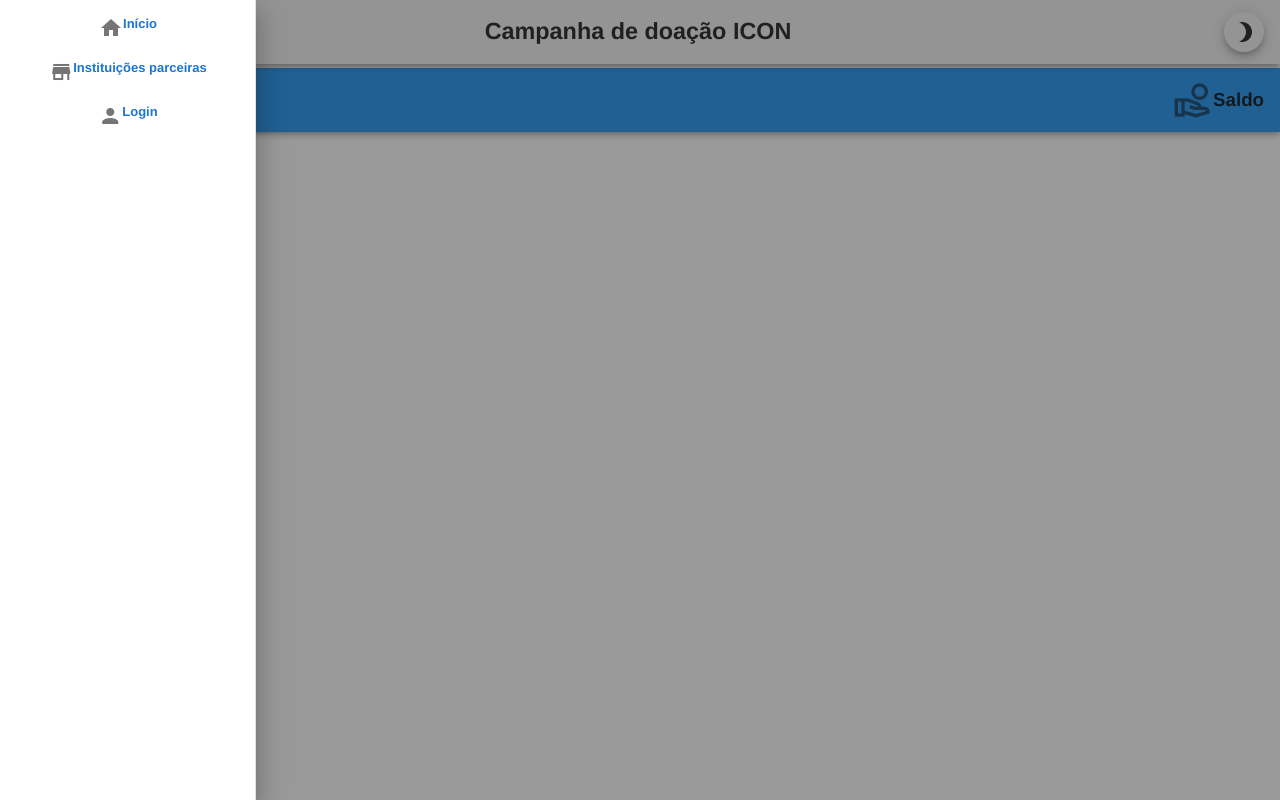
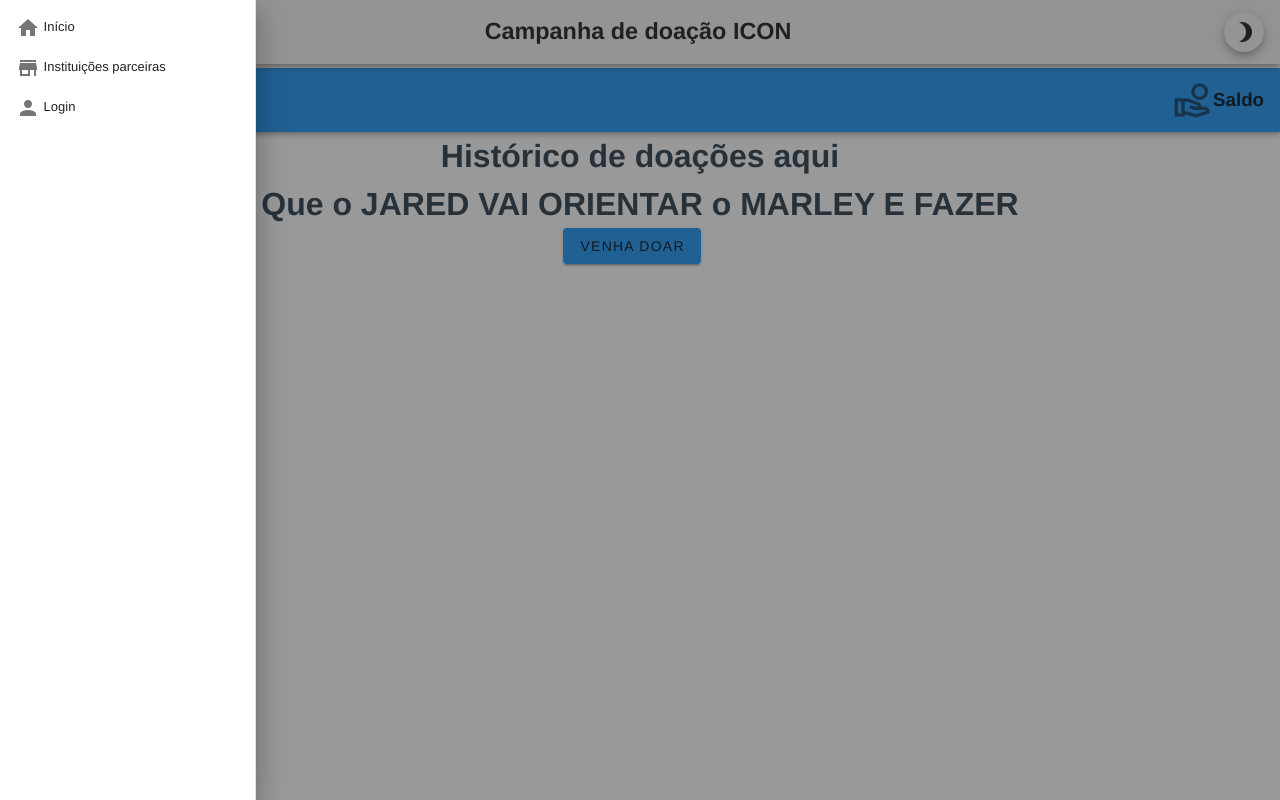
Before and after one commit to BrendaDourado/ProjetoInterdisciplinar, a Vue app: page /HomeLogada in a window 1280 px wide. Both pictures are taken after a click on the button 28 px from the left and 32 px from the top of the page. Built offline with nearby package versions, Linux system fonts and the light colour scheme.

Commit message:
botão doar na logada

```diff
--- a/src/components/AppTopBar.vue
+++ b/src/components/AppTopBar.vue
@@ -3,11 +3,20 @@
     <v-app-bar hide-on-scroll app>
       <v-app-bar-nav-icon @click.stop="drawer = !drawer"></v-app-bar-nav-icon>
       <v-spacer />
-      <v-toolbar-title><h3><strong>Campanha de doação</strong> ICON </h3></v-toolbar-title>
+      <v-toolbar-title
+        ><h3><strong>Campanha de doação</strong> ICON</h3></v-toolbar-title
+      >
       <v-spacer />
       <v-tooltip v-if="!$vuetify.theme.dark" bottom>
         <template v-slot:activator="{ on, attrs }">
-          <v-btn v-on="on" v-bind="attrs" color="whrite" small fab @click="darkMode">
+          <v-btn
+            v-on="on"
+            v-bind="attrs"
+            color="whrite"
+            small
+            fab
+            @click="darkMode"
+          >
             <v-icon class="mr-1">mdi-moon-waxing-crescent</v-icon>
           </v-btn>
         </template>
@@ -16,7 +25,14 @@
 
       <v-tooltip v-else bottom>
         <template v-slot:activator="{ on, attrs }">
-          <v-btn v-on="on" v-bind="attrs" color="black" small fab @click="darkMode">
+          <v-btn
+            v-on="on"
+            v-bind="attrs"
+            color="black"
+            small
+            fab
+            @click="darkMode"
+          >
             <v-icon>mdi-white-balance-sunny</v-icon>
           </v-btn>
         </template>
@@ -24,39 +40,37 @@
       </v-tooltip>
     </v-app-bar>
 
-    <v-navigation-drawer
-      v-model="drawer"
-      absolute
-      bottom
-      temporary
-    >
-      <v-list class="text-left"
-        nav
-        dense
-      >
+    <v-navigation-drawer v-model="drawer" absolute bottom temporary>
+      <v-list class="text-left" nav dense>
         <v-list-item-group
           v-model="group"
           active-class="deep-purple--text text--accent-4"
         >
+          <router-link to="/">
             <v-list-item>
-            <v-list-item-title><router-link to="/"><v-icon>mdi-home</v-icon> Início </router-link></v-list-item-title>
+              <v-list-item-title>
+                <v-icon>mdi-home</v-icon> Início
+              </v-list-item-title>
             </v-list-item>
+          </router-link>
 
+          <router-link to="/InstituicoesParceiras">
             <v-list-item>
-          <v-list-item-title><router-link to="/InstituicoesParceiras">
+              <v-list-item-title>
                 <v-icon>mdi-store</v-icon>
                 Instituições parceiras
-          </router-link></v-list-item-title>
+              </v-list-item-title>
             </v-list-item>
+          </router-link>
 
+          <router-link to="/LoginIn">
             <v-list-item>
-          <v-list-item-title><router-link to="/LoginIn">
+              <v-list-item-title>
                 <v-icon>mdi-account</v-icon>
                 Login
-          </router-link></v-list-item-title>
+              </v-list-item-title>
             </v-list-item>
-
-
+          </router-link>
         </v-list-item-group>
       </v-list>
     </v-navigation-drawer>
@@ -75,26 +89,21 @@ export default {
   methods: {
     darkMode() {
       this.$vuetify.theme.dark = !this.$vuetify.theme.dark;
-    }
-  }
+    },
+  },
 };
 </script>
 
 <style scoped>
-   .app-bottom-bar > .botoes{
+.app-bottom-bar > .botoes {
   display: flex;
   justify-content: center;
 }
 .app-bottom-bar a {
   text-decoration: none;
-            display:flex;
-            justify-content: center;
-            flex-grow: 1;
-
 }
 img {
   white-space: nowrap;
-        height: 60px
+  height: 60px;
 }
-
 </style>
--- a/src/views/ConfirmaCadastro.vue
+++ b/src/views/ConfirmaCadastro.vue
@@ -1,6 +1,6 @@
 <template>
     <div>
-    <h1>OLÁ {{name}}CADASTRO CONFIRMADO !!! SEJA BEM VINDO AO DONAVERSE</h1>
+    <h1>OLÁ {{name}} CADASTRO CONFIRMADO !!! SEJA BEM VINDO AO DONAVERSE</h1>
     <h3> para seguir para área logada </h3>
     <v-btn @click="$router.push('/HomeLogada')">  CLIQUE AQUI </v-btn>
     </div>
--- a/src/views/HomeLogada.vue
+++ b/src/views/HomeLogada.vue
@@ -19,6 +19,10 @@
 <h3>Saldo</h3>
 
 </v-app-bar>
+    <h1> Histórico de doações aqui </h1>
+    <h1> Que o JARED VAI ORIENTAR o MARLEY E FAZER</h1>
+
+    <v-btn @click="delay" color="blue" class="mr-4" type="submit"> VENHA DOAR </v-btn>
     </div>
 </template>
 
@@ -30,8 +34,17 @@ export default {
             email: localStorage.getItem("email")
         }
     },
+
+methods: {
+    delay(){
+        setTimeout(()=>{
+          this.$router.push('DoarView')
+          },100)
+      }
+}
 }
 </script>
+
 <style scoped>
 
 .barlog {
```
Lines whose indentation alone changed are shown as unchanged.
